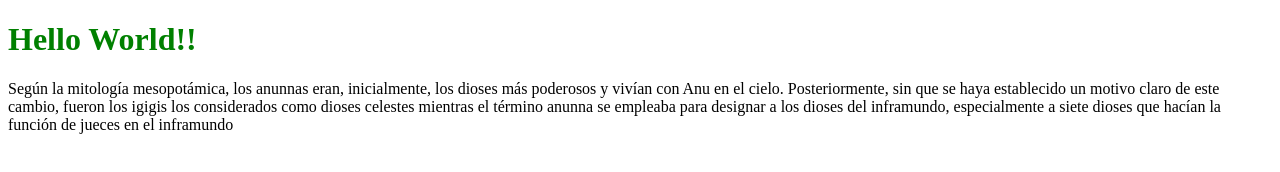
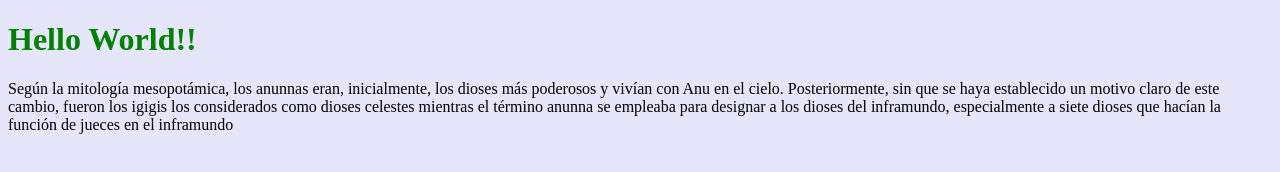
Before and after one commit to ignaciocarrasquedo/stashing, a plain HTML site: page Index.html in a window 1280 px wide. Drawn offline with Linux system fonts and the light colour scheme.

Commit message:
Make stuff green / Lavender

```diff
--- a/app.css
+++ b/app.css
@@ -1,3 +1,6 @@
 h1 {
     color:gREEN;
 }
+body {
+    background-color: lavender;
+}
```
